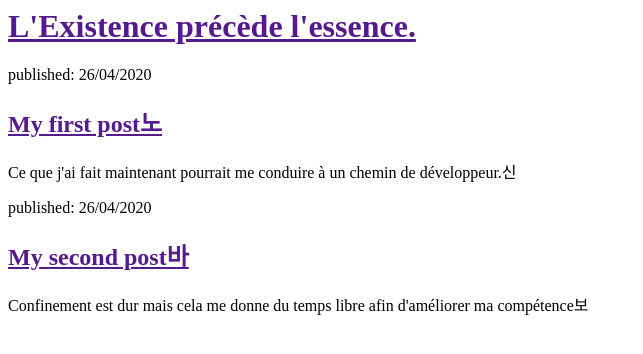
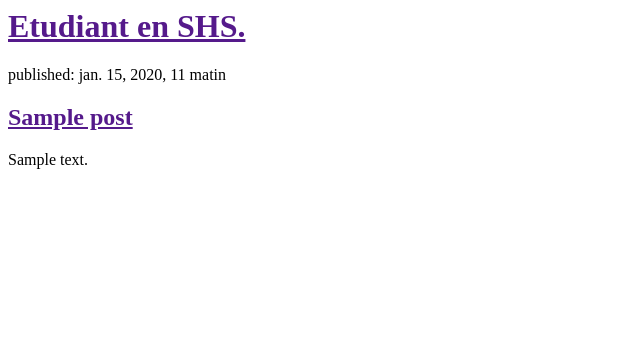
Before and after one commit to jeanoza/my-first-blog, a Django app: page / in a window 1280 px wide. Shown: the top 354 px of the page, without its empty margins (0-643 px from the left). Run offline with Django 3.2, Linux system fonts and the light colour scheme; tables that the repository leaves empty hold one stand-in row (values such as "Sample post").

Commit message:
Modified templates to displays posts from database.

```diff
--- a/blog/templates/blog/post_list.html
+++ b/blog/templates/blog/post_list.html
@@ -4,18 +4,15 @@
     </head>
     <body>
         <div>
-            <h1><a href="">L'Existence précède l'essence.</a></h1>
-        </div>
-        <div>
-            <p>published: 26/04/2020</p>
-            <h2><a href="">My first post노</a></h2>
-            <p>Ce que j'ai fait maintenant pourrait me conduire à un chemin de développeur.신</p>
+            <h1><a href="">Etudiant en SHS.</a></h1>
         </div>
 
-        <div>
-            <p>published: 26/04/2020</p>
-            <h2><a href="">My second post바</a></h2>
-            <p>Confinement est dur mais cela me donne du temps libre afin d'améliorer ma compétence보</p>
-        </div>
+        {% for post in posts %}
+            <div>
+                <p>published: {{ post.published_date }}</p>
+                <h2><a href="">{{ post.title }}</a></h2>
+                <p>{{ post.text|linebreaksbr }}</p>
+            </div>
+        {% endfor %}
     </body>
 </html>
--- a/blog/views.py
+++ b/blog/views.py
@@ -1,5 +1,8 @@
 from django.shortcuts import render
+from django.utils import timezone
+from .models import Post
 
 # Create your views here.
 def post_list(request):
-    return render(request, 'blog/post_list.html', {})
+    posts = Post.objects.filter(published_date__lte=timezone.now()).order_by('published_date')
+    return render(request, 'blog/post_list.html', {'posts': posts})
```
